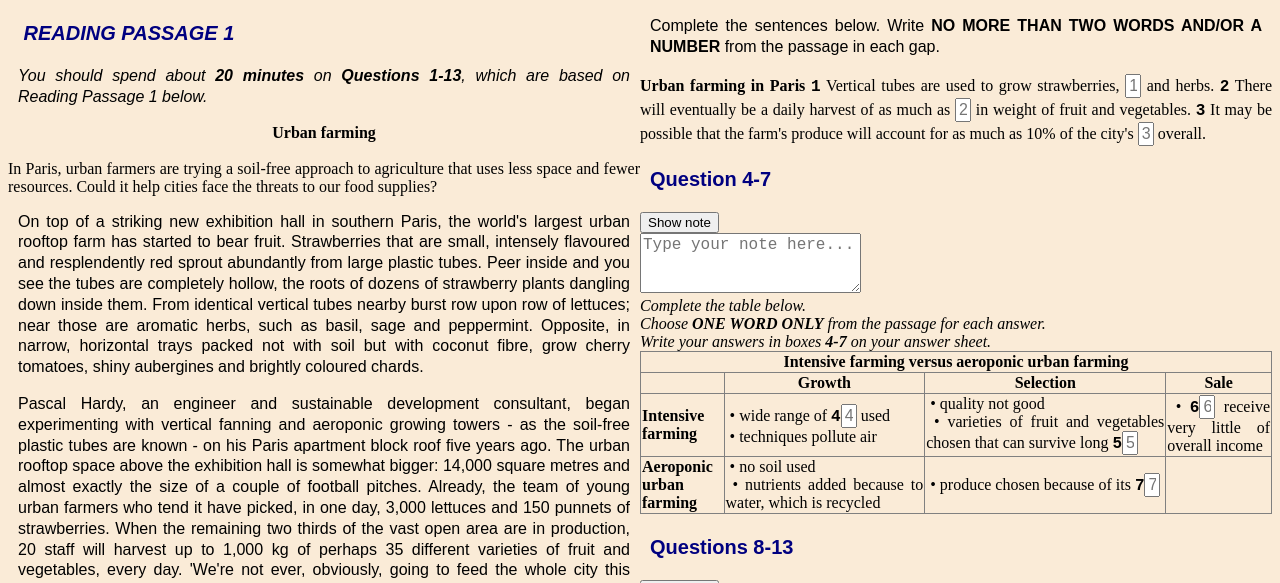
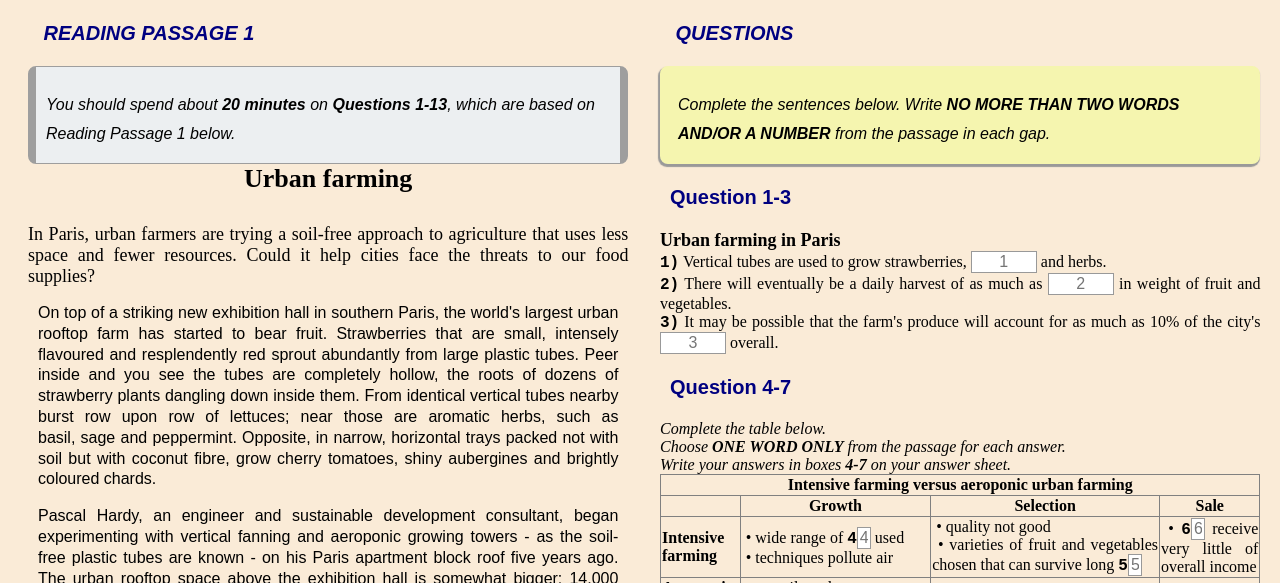
Before and after one commit to alihosseinimajd/IELTSsimulation, a plain HTML site: page index.html in a window 1280 px wide. Shown: the part 70-653 px from the top of the page. Drawn offline with Linux system fonts and the light colour scheme.

Commit message:
updated HTML CSS

```diff
--- a/index.html
+++ b/index.html
@@ -33,11 +33,12 @@
                 <h3 class="passageTitle">
                     <i>&nbsp;READING PASSAGE 1</i>
                 </h3>
+                <div class="reading-note">
                 <p>
                     <em style="font-size: 16px;">You should spend about <strong style="font-size: 16px;">20 minutes</strong> on <strong style="font-size: 16px;">Questions</strong> <strong style="font-size: 16px;">1-13</strong>, which are based on Reading Passage 1 below.</em>
-                </p>
-                <div style="text-align: center; font-size: 16px;"><strong style="font-size: 16px;">Urban farming<br style="font-size: 16px;"><br style="font-size: 16px;"></strong></div>
-        <span style="font-size: 16px;">In Paris, urban farmers are trying a soil-free approach to agriculture that uses less space and fewer resources. Could it help cities face the threats to our food supplies?</span><br style="font-size: 16px;">
+                </p></div>
+                <div style="text-align: center; font-size: 16px;"><strong style="font-size: 26px;">Urban farming<br style="font-size: 16px;"><br style="font-size: 16px;"></strong></div>
+        <span style="font-size: 18px;">In Paris, urban farmers are trying a soil-free approach to agriculture that uses less space and fewer resources. Could it help cities face the threats to our food supplies?</span><br style="font-size: 16px;">
         <p style="font-size: 16px;">On top of a striking new exhibition hall in southern Paris, the world's largest urban rooftop farm has started to bear fruit. Strawberries that are small, intensely flavoured and resplendently red sprout abundantly from large plastic tubes. Peer inside and you see the tubes are completely hollow, the roots of dozens of strawberry plants dangling down inside them. From identical vertical tubes nearby burst row upon row of lettuces; near those are aromatic herbs, such as basil,&nbsp;sage and peppermint. Opposite, in narrow, horizontal trays packed not with soil but with coconut fibre, grow cherry tomatoes, shiny aubergines and brightly coloured chards.</p>
         <p style="font-size: 16px;">Pascal Hardy, an engineer and sustainable development consultant, began experimenting with vertical fanning and aeroponic growing towers - as the soil-free plastic tubes are known - on his Paris apartment block roof five years ago. The urban rooftop space above the exhibition hall is somewhat bigger: 14,000 square metres and almost exactly the size of a couple of football pitches. Already, the team of young urban farmers who tend it have picked, in one day, 3,000 lettuces and 150 punnets of strawberries. When the remaining two thirds of the vast open area are in production, 20 staff will harvest up to 1,000 kg of perhaps 35 different varieties of fruit and vegetables, every day. 'We're not ever, obviously, going to feed the whole city this way,' cautions Hardy. 'In the urban environment you're working with very significant practical constraints, clearly, on what you can do and where. But if enough unused space can be developed&nbsp;like this, there's no reason why you shouldn't eventually target maybe between 5% and 10% of consumption.'</p>
         <p style="font-size: 16px;">Perhaps most significantly, however, this is a real-life showcase for the work of Hardy's flourishing urban agriculture consultancy, Agripolis, which is currently fielding enquiries from around the world to design, build and equip a new breed of soil-free inner-city farm. 'The method's advantages are many,' he says. 'First, I don't much like the fact that most of the fruit and vegetables we eat have been treated with something like 17 different pesticides, or that the intensive farming techniques that produced them are such huge generators of greenhouse&nbsp;gases. I don't much like the fact, either, that they've travelled an average of 2,000 refrigerated kilometres to my plate, that their quality is so poor, because the varieties are selected for their capacity to withstand such substantial journeys, or that 80% of the price I pay goes to wholesalers and transport companies, not the producers.'</p>
@@ -56,26 +57,30 @@
                 <div class="rightColumn">
 
                 <div class="fixed-box">
-                    <p></p>
+                    <h3 class="passageTitle">
+                        <i>&nbsp;QUESTIONS</i>
+                    </h3>
+                    <div class="question-note">
 
-                    <p>Complete the sentences below.
-                        Write <b>NO MORE THAN TWO WORDS AND/OR A NUMBER</b> from the passage in each gap.</p>
-                </div>
+                    <p><em style="font-size: 16px;">Complete the sentences below.
+                        Write <b>NO MORE THAN TWO WORDS AND/OR A NUMBER</b> from the passage in each gap.</p></em>
+                </div></div>
+                <h3 class="question-title">Question 1-3</h3>
                 <tbody style="font-size: 16px;">
                     <tr style="font-size: 16px;">
-                    <td style="text-align: center; border-style: hidden; font-size: 16px;" colspan="2"><span style="font-size: 16px;"><strong style="font-size: 16px;">Urban farming in Paris</strong></span></td>
+                    <td style="text-align: center; border-style: hidden; font-size: 16px;" colspan="2"><span style="text-align: center;font-size: 18px;"><strong style="text-align: center;font-size: 18px;">Urban farming in Paris<br> </strong></span></td>
                     </tr>
                     <tr style="font-size: 16px;">
-                    <td style="width: 4%; border-style: hidden; vertical-align: top; font-size: 16px;"><strong style="font-size: 16px;"><code class="il_question" data-question="1" style="font-size: 16px;">1</code></strong></td>
-                    <td style="width: 96%; border-style: hidden; font-size: 16px;">Vertical tubes are used to grow strawberries, <input type="text" class="form-control single-answer " id="answer1" name="answer1" x-answer-type="input" placeholder="1" data-target-aw="1" value="" style="width: 8px; font-size: 16px;"> and herbs.</td>
+                    <td style="width: 4%; border-style: hidden; vertical-align: top; font-size: 16px;"><strong style="font-size: 16px;"><code class="il_question" data-question="1" style="font-size: 16px;">1)</code></strong></td>
+                    <td style="width: 96%; border-style: hidden; font-size: 16px;">Vertical tubes are used to grow strawberries, <input type="text" class="form-control single-answer " id="answer1" name="answer1" x-answer-type="input" placeholder="1" data-target-aw="1" value=""> and herbs.<br></td>
                     </tr>
                     <tr style="font-size: 16px;">
-                    <td style="width: 4%; border-style: hidden; vertical-align: top; font-size: 16px;"><strong style="font-size: 16px;"><code class="il_question" data-question="2" style="font-size: 16px;">2</code></strong></td>
-                    <td style="width: 96%; border-style: hidden; font-size: 16px;">There will eventually be a daily harvest of as much as <input type="text" class="form-control single-answer " id="answer2" name="answer2" x-answer-type="input" placeholder="2" data-target-aw="2" value="" style="width: 8px; font-size: 16px;"> in weight of fruit and vegetables.</td>
+                    <td style="width: 4%; border-style: hidden; vertical-align: top; font-size: 16px;"><strong style="font-size: 16px;"><code class="il_question" data-question="2" style="font-size: 16px;">2)</code></strong></td>
+                    <td style="width: 96%; border-style: hidden; font-size: 16px;">There will eventually be a daily harvest of as much as <input type="text" class="form-control single-answer " id="answer2" name="answer2" x-answer-type="input" placeholder="2" data-target-aw="2" value="" style="width: 60px; font-size: 16px;"> in weight of fruit and vegetables.<br></td>
                     </tr>
                     <tr style="font-size: 16px;">
-                    <td style="width: 4%; border-style: hidden; vertical-align: top; font-size: 16px;"><strong style="font-size: 16px;"><code class="il_question" data-question="3" style="font-size: 16px;">3</code></strong></td>
-                    <td style="width: 96%; border-style: hidden; font-size: 16px;">It may be possible that the farm's produce will account for as much as 10% of the city's <input type="text" class="form-control single-answer " id="answer3" name="answer3" x-answer-type="input" placeholder="3" data-target-aw="3" value="" style="width: 8px; font-size: 16px;"> overall.</td>
+                    <td style="width: 4%; border-style: hidden; vertical-align: top; font-size: 16px;"><strong style="font-size: 16px;"><code class="il_question" data-question="3" style="font-size: 16px;">3)</code></strong></td>
+                    <td style="width: 96%; border-style: hidden; font-size: 16px;">It may be possible that the farm's produce will account for as much as 10% of the city's <input type="text" class="form-control single-answer " id="answer3" name="answer3" x-answer-type="input" placeholder="3" data-target-aw="3" value="" style="width: 60px; font-size: 16px;"> overall.</td>
                     </tr>
                     </tbody>
                 </table></div>
@@ -83,10 +88,10 @@
             <div id="section1_question2" class="question question-matching  input-partial" style="font-size: 16px;">
 <div class="question-title-container" style="font-size: 16px;">
 <h3 class="question-title">Question 4-7</h3>
-<button class="btn btn-default btn-show-note"><i class="far fa-file-alt"></i><span class="no-highlight" data-show-note="Show note" data-hide-note="Hide note">Show note</span></button>
+<!-- <button class="btn btn-default btn-show-note"><i class="far fa-file-alt"></i><span class="no-highlight" data-show-note="Show note" data-hide-note="Hide note">Show note</span></button> -->
 </div>
 <div style="font-size: 16px;">
-<textarea placeholder="Type your note here..." rows="3" class="question-note" style="font-size: 16px;"></textarea>
+<!-- <textarea placeholder="Type your note here..." rows="3" class="question-note" style="font-size: 16px;"></textarea> -->
 </div>
                 <div class="question-instr" style="font-size: 16px;"><div style="font-size: 16px;"><em style="font-size: 16px;">Complete the table below.&nbsp;<br style="font-size: 16px;"></em></div>
 <div style="font-size: 16px;"><em style="font-size: 16px;">Choose <strong style="font-size: 16px;">ONE WORD ONLY</strong> from the passage for each answer.&nbsp;<br style="font-size: 16px;"></em></div>
--- a/style.css
+++ b/style.css
@@ -1,4 +1,3 @@
-
 h1,
 h2,
 h3,
@@ -12,6 +11,7 @@ p {
 
 body{
     background-color: antiquewhite;
+    overflow: hidden;
 }
 
 header {
@@ -49,7 +49,8 @@ header div.counter button{
     padding: 10px 20px;
 
 }
-
+___________________________________________
+___________________________________________
 
 h1 {
 color: navy;
@@ -66,11 +67,63 @@ h2 {
 
     }
 h3 {
-color: navy;
-font-size: 20px;
-font-family: sans-serif;
+    color: navy;
+    font-size: 20px;
+    font-family: sans-serif;
+}
+.reading-note{
+    text-align:left;
+    background-color: #eceff1;
+    font-size: 22px;
+    height: 12vh;
+    position: relative;
+    border-width: 1px 8px 1px 8px;
+    border-radius: 8px;
+    border-style: solid;
+    border-color: #9e9e9e
+}
 
+.question-note{
+    text-align:left;
+    background-color: #f5f5af;
+    font-size: 22px;
+    height: 12vh;
+    position: relative;
+    border-width: 1px 8px 1px 8px;
+    border-radius: 8px;
+    border-style: solid;
+    border-color: #f5f5af;
+    box-shadow: -1px 2px 1px 1px #999 ;
 }
+
+input{
+    width: 60px;
+    text-align: center;
+    font-size: 16px;
+    border: 1px solid #999;
+}
+
+::-webkit-scrollbar {
+    width: 5px;
+  }
+
+  /* Track */
+  ::-webkit-scrollbar-track {
+    box-shadow: inset 0 0 5px grey;
+    border-radius: 10px;
+  }
+
+  /* Handle */
+  ::-webkit-scrollbar-thumb {
+    background: gray;
+    border-radius: 10px;
+  }
+
+  /* Handle on hover */
+  ::-webkit-scrollbar-thumb:hover {
+    background: #cbd8d7;
+  }
+
 /* .fixed-box {
     background-color:antiquewhite;
     padding: 0px;
@@ -86,7 +139,6 @@ font-family: sans-serif;
 } */
 
 .container {
-
     width: 100%;
     height:80%;
     margin: 0px;
@@ -116,9 +168,9 @@ section div.container{
     overflow:auto;
     position:sticky;
     top: 0;
-    width: 100%;
+    width: 95%;
     height: 72vh;
-    padding:0 0px 10px 0;
+    padding:0px 20px 10px 20px;
 }
 
 section a.handle {
```
